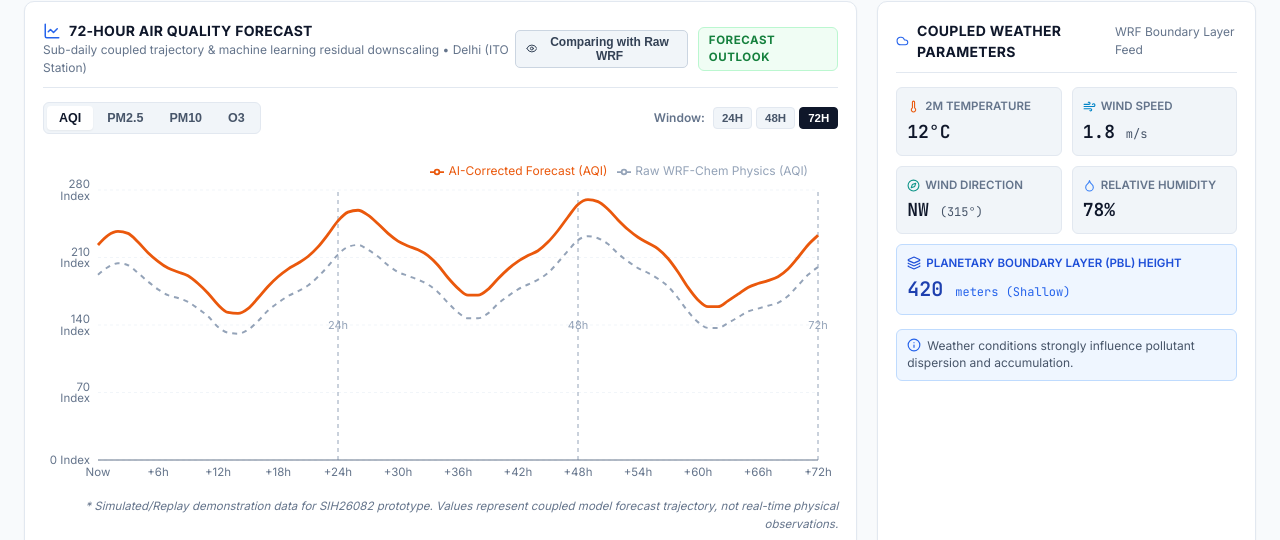
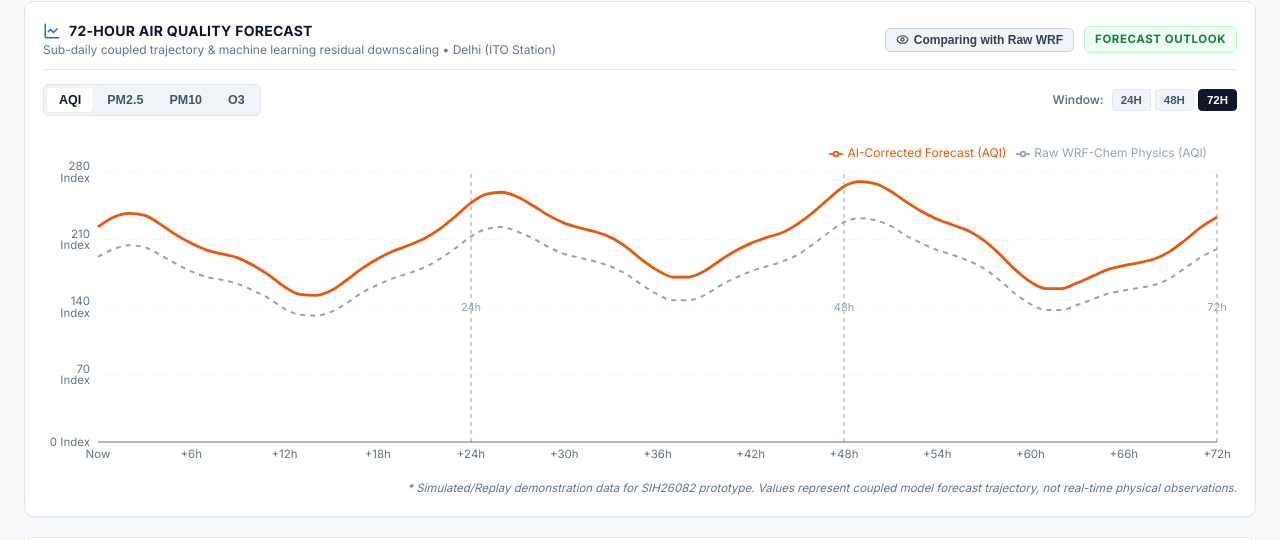
Before and after one commit to YUVRAJ303/SIH-2026, a React (Vite) app: page / in a window 1280 px wide. Shown: the part 1083-1623 px from the top of the page. Built offline with nearby package versions, Linux system fonts and the light colour scheme.

Commit message:
graph channged

```diff
--- a/src/pages/Dashboard.jsx
+++ b/src/pages/Dashboard.jsx
@@ -75,14 +75,14 @@ export default function Dashboard() {
         onSelectLocation={handleLocationChange}
       />
 
-      {/* Section 2 & 3: 72h Forecast Chart + Weather Panel side by side */}
-      <div className="grid-top-row">
-        <ForecastChart
-          forecastPoints={forecastPoints}
-          locationName={activeData.name}
-        />
-        <WeatherPanel weatherData={activeData.weather} />
-      </div>
+      {/* Section 2: 72h Forecast Chart — FULL WIDTH, alone on its own row */}
+      <ForecastChart
+        forecastPoints={forecastPoints}
+        locationName={activeData.name}
+      />
+
+      {/* Section 3: Coupled Weather Parameters — FULL WIDTH, alone on its own row */}
+      <WeatherPanel weatherData={activeData.weather} />
 
       {/* Middle Row: Inversion Intelligence, Plume Intelligence, AI Correction */}
       <div className="grid-intel-row">
```
